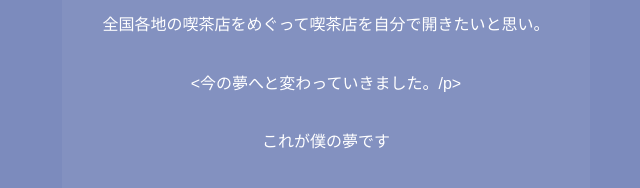
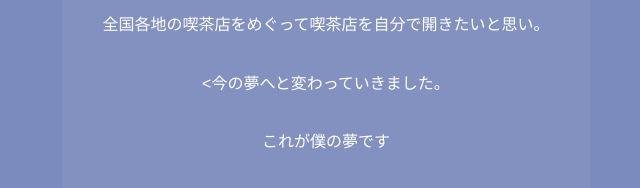
Before and after one commit to Gurannniki643/TkoUsien4, a plain HTML site: page index.html in a window 1280 px wide. Shown: the part 366-554 px from the top of the page, 314-954 px from the left. Drawn offline with Linux system fonts and the light colour scheme.

Commit message:
Update index.html

```diff
--- a/index.html
+++ b/index.html
@@ -1,6 +1,7 @@
 <!DOCTYPE html>
 <html lang="ja">
 <head>
+  <meta name="robots" content="noindex, nofollow">
   <meta charset="UTF-8">
   <title>僕の夢について</title>
   <style>
@@ -56,7 +57,7 @@
     <h1>僕の夢について</h1>
     <p>考えた末に今の学校「岐阜清流高等特別支援学校」へ。</p>
    <p>全国各地の喫茶店をめぐって喫茶店を自分で開きたいと思い。</p>
-     <p><今の夢へと変わっていきました。/p>
+     <p><今の夢へと変わっていきました。</p>
   <p>これが僕の夢です</p>
   </div>
 </body>
```
